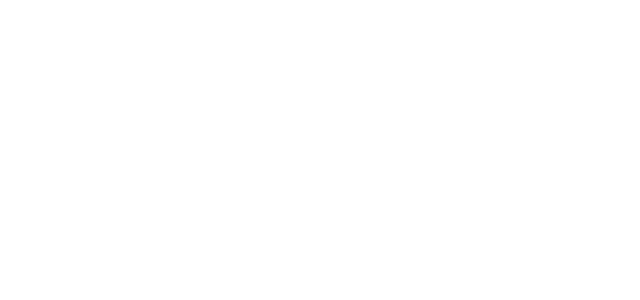
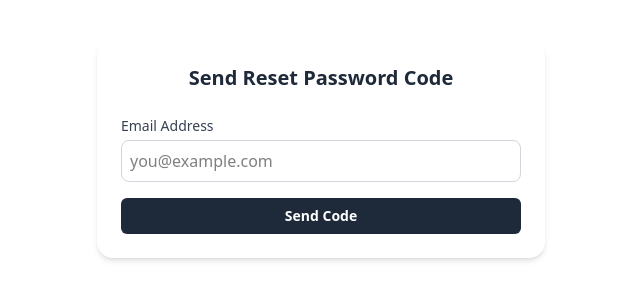
Before and after one commit to fatinishraqprapya25/Blogging-App-Front-End, a React (Vite) app: page /forgot-password in a window 1280 px wide. Before the commit this address had no page. Shown: the top 300 px of the page, without its empty margins (319-959 px from the left). Built offline with nearby package versions, Linux system fonts and the light colour scheme.

Commit message:
send code to reset password component done

```diff
--- a/src/App.jsx
+++ b/src/App.jsx
@@ -4,6 +4,7 @@ import { Routes, Route } from 'react-router-dom';
 import Login from './components/auth/login';
 import Register from './components/auth/Register';
 import VerifyEmail from './components/auth/VerifyEmail';
+import SendResetPasswordCode from './components/auth/sendResetPasswordCode';
 
 const App = () => {
   return <>
@@ -12,6 +13,7 @@ const App = () => {
       <Route path="/login" element={<Login />} />
       <Route path="/register" element={<Register />} />
       <Route path="/verify" element={<VerifyEmail />} />
+      <Route path="/forgot-password" element={<SendResetPasswordCode />} />
     </Routes>
   </>
 }
--- a/src/components/auth/login.jsx
+++ b/src/components/auth/login.jsx
@@ -71,7 +71,7 @@ export default function Login() {
                         <Link to="/register" className="text-gray-800 hover:underline font-medium">Register</Link>
                     </p>
                     <p className="mt-2">
-                        <Link href="/forgot-password" className="text-gray-800 font-medium hover:underline">Forgot Password?</Link>
+                        <Link to="/forgot-password" className="text-gray-800 font-medium hover:underline">Forgot Password?</Link>
                     </p>
                 </div>
             </div>
--- /dev/null
+++ b/src/components/auth/sendResetPasswordCode.jsx
@@ -0,0 +1,52 @@
+import React, { useState } from "react";
+import Button from "../common/Button";
+
+export default function SendResetPasswordCode() {
+    const [email, setEmail] = useState("");
+    const [message, setMessage] = useState("");
+    const [error, setError] = useState("");
+
+    const handleSubmit = (e) => {
+        e.preventDefault();
+        setMessage("");
+        setError("");
+
+        if (!email) {
+            setError("Please enter your email.");
+            return;
+        }
+
+        setMessage("Reset code sent to your email.");
+    };
+
+    return (
+        <div className="max-w-md mx-auto mt-10 bg-white p-6 rounded-2xl shadow-md space-y-6">
+            <h2 className="text-xl font-semibold text-center text-gray-800">
+                Send Reset Password Code
+            </h2>
+
+            <form onSubmit={handleSubmit} className="space-y-4">
+                <div>
+                    <label htmlFor="email" className="block text-sm font-medium text-gray-700">
+                        Email Address
+                    </label>
+                    <input
+                        id="email"
+                        type="email"
+                        value={email}
+                        onChange={(e) => setEmail(e.target.value)}
+                        placeholder="you@example.com"
+                        className="mt-1 block w-full border border-gray-300 rounded-lg p-2 focus:outline-none focus:ring-2 focus:ring-blue-500"
+                    />
+                </div>
+
+                {error && <p className="text-red-500 text-sm">{error}</p>}
+                {message && <p className="text-green-600 text-sm">{message}</p>}
+
+                <Button styles="w-full py-2">
+                    Send Code
+                </Button>
+            </form>
+        </div>
+    );
+}
```
